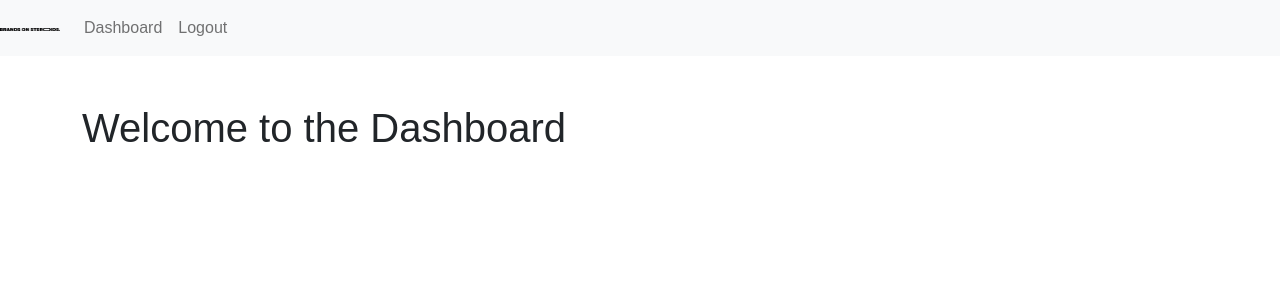
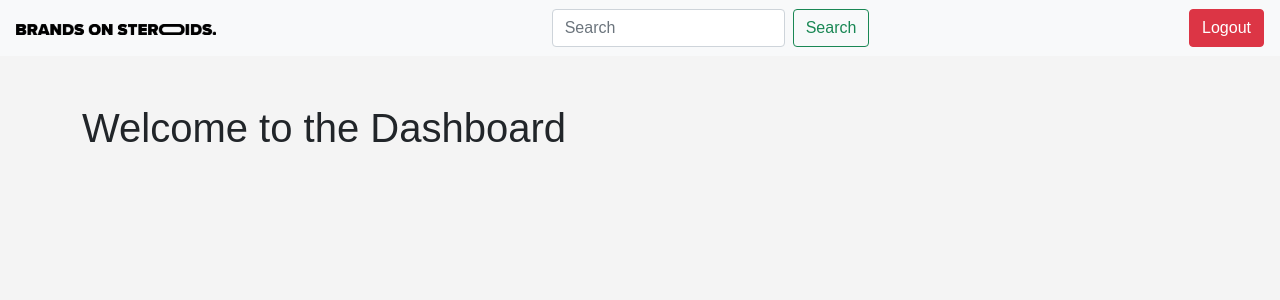
Before and after one commit to BBxx99/brands_on_steroids, a Django app: page /dashboard/ in a window 1280 px wide. Shown: the top 300 px of the page. Run offline with Django 4.2, Linux system fonts and the light colour scheme; the visitor is signed in with stand-in values (Sample User, id 1); some libraries are stand-ins or nearby versions.

Commit message:
bootstrap update

```diff
--- a/static/css/styles.css
+++ b/static/css/styles.css
@@ -1,17 +1,39 @@
-/* Allgemeine Stildefinitionen */
+/* Allgemeine Stildefinitionen für das Layout */
 body {
-    font-family: 'Arial', sans-serif;
+    font-family: Arial, sans-serif;
+    background-color: #f4f4f4;
 }
 
-/* Navbar Logo Anpassungen */
-.nav-logo img {
-    width: 60px; /* Maximale Breite für das Logo */
+/* Stildefinitionen für das Login-Formular */
+.login-input {
+    margin-top: 1rem;
 }
 
-/* Login Formular Stil */
-.login-input {
-    margin-top: 3rem;
+.login-btn {
+    margin-top: 1rem;
 }
-.login-btn {
-    margin-top: 3rem;
+
+/* Stildefinitionen für das Logo */
+.nav-logo img {
+    width: 200px; /* Größere Breite für das Logo */
+    margin-left: 1rem; /* Abstand von links für das Logo */
 }
+
+/* Logout-Button Anpassungen */
+.logout-btn {
+    margin-right: 1rem; /* Abstand von rechts für den Logout-Button */
+}
+
+/* Stile für die Suchleiste und den Such-Button */
+.search-form {
+    display: flex;
+    align-items: center;
+}
+
+.search-input {
+    flex: 1; /* Damit die Suchleiste den verfügbaren Platz ausfüllt */
+}
+
+.search-btn {
+    margin-left: 8px; /* Abstand zwischen Suchleiste und Such-Button */
+}
--- a/templates/dashboard.html
+++ b/templates/dashboard.html
@@ -19,17 +19,15 @@
     <a class="navbar-brand nav-logo" href="/dashboard/">
         <img src="{% static 'images/BOS_logo_web_1c.png' %}" alt="Logo">
     </a>
-        <!-- Navbar-Elemente -->
-        <div class="collapse navbar-collapse" id="navbarNav">
-            <ul class="navbar-nav ml-auto">
-                <li class="nav-item active">
-                    <a class="nav-link" href="/dashboard/">Dashboard</a>
-                </li>
-                <li class="nav-item">
-                    <a class="nav-link" href="/logout/">Logout</a>
-                </li>
-            </ul>
-        </div>
+
+   <!-- Searchbar -->
+    <form class="search-form form-inline mx-auto">
+        <input class="search-input form-control" type="search" placeholder="Search" aria-label="Search">
+        <button class="search-btn btn btn-outline-success" type="submit">Search</button>
+    </form>
+
+    <!-- Logout-Button -->
+    <button class="btn btn-danger logout-btn" type="button">Logout</button>
 </nav>
 
     <!-- Hauptinhalt des Dashboards -->
```
Also changed, not shown: templates/registration/login.html (+13 -11 lines). Lines whose indentation alone changed are shown as unchanged.
